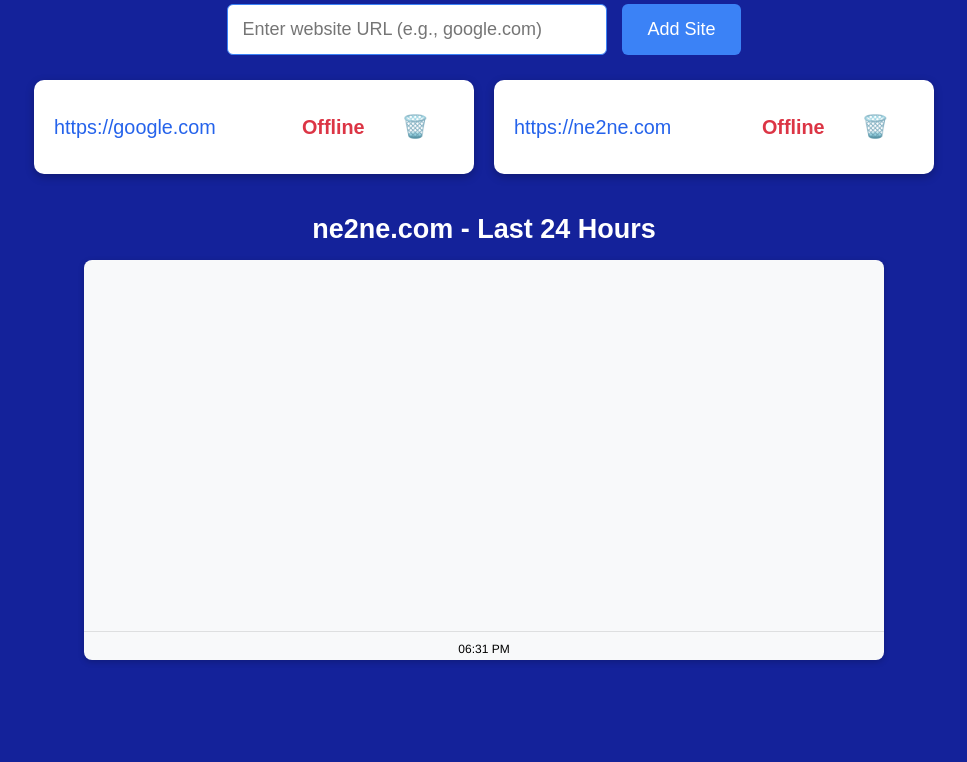
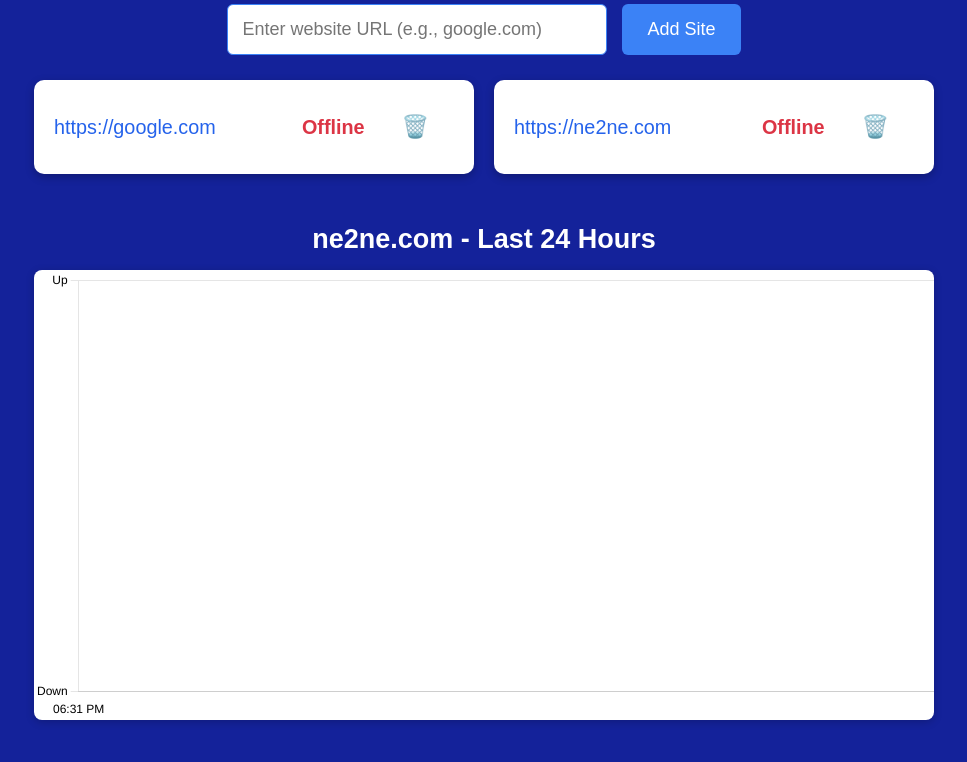
Before and after one commit to Charlieruss04/NE2NESITEMONITOR, a plain HTML site: page index.html in a window 1280 px wide. Shown: the part 258-1020 px from the top of the page, without its empty margins (156-1123 px from the left). Before the commit the page ends 968 px from the top, so only its background shows below. Drawn offline with nearby package versions, Linux system fonts and the light colour scheme; no server answers.

Commit message:
new update to uptime chart

```diff
--- a/script.js
+++ b/script.js
@@ -105,15 +105,29 @@ function drawChart(history) {
 
   if (chart) chart.destroy();
 
-  // Option 2 - Bar Segments (Timeline)
   chart = new Chart(ctx, {
-    type: 'bar',
+    type: 'line',
     data: {
       labels,
       datasets: [{
+        label: 'Uptime',
         data,
-        backgroundColor: data.map(v => v === 1 ? '#28a745' : '#dc3545'),
-        borderWidth: 0
+        fill: true,
+        tension: 0.3, // smooth curves
+        borderWidth: 2,
+        pointRadius: 0,
+        borderColor: '#28a745',
+        backgroundColor: data.map(v =>
+          v === 1
+            ? 'rgba(40,167,69,0.15)'
+            : 'rgba(220,53,69,0.15)'
+        ),
+        segment: {
+          borderColor: ctx => ctx.p1.parsed.y === 1 ? '#28a745' : '#dc3545',
+          backgroundColor: ctx => ctx.p1.parsed.y === 1
+            ? 'rgba(40,167,69,0.15)'
+            : 'rgba(220,53,69,0.15)'
+        }
       }]
     },
     options: {
@@ -124,14 +138,22 @@ function drawChart(history) {
           grid: { display: false },
           ticks: { color: 'black', maxRotation: 0 }
         },
-        y: { display: false }
+        y: {
+          ticks: {
+            color: 'black',
+            stepSize: 1,
+            callback: value => value === 1 ? 'Up' : 'Down'
+          },
+          min: 0,
+          max: 1
+        }
       },
       plugins: {
         legend: { display: false },
         tooltip: {
           callbacks: {
             label: function(context) {
-              const status = context.raw === 1 ? 'Online' : 'Offline';
+              const status = context.parsed.y === 1 ? 'Up' : 'Down';
               const time = history[context.dataIndex].time;
               return `${status} — ${new Date(time).toLocaleString()}`;
             }
--- a/styles.css
+++ b/styles.css
@@ -109,8 +109,8 @@ button:hover {
 
 /* Chart section styling */
 .chart-container {
-  max-width: 800px;
-  margin: 40px auto 20px;
+  max-width: 900px;
+  margin: 50px auto 30px;
   text-align: center;
 }
 
@@ -119,10 +119,10 @@ button:hover {
   color: white;
 }
 
-/* Updated chart styling for bar timeline */
+/* Updated chart styling to match clean look */
 #statusChart {
-  background: #f8f9fa; /* lighter neutral for contrast */
+  background: white;
   border-radius: 8px;
-  box-shadow: 0 2px 6px rgba(0,0,0,0.2);
-  height: 250px; /* taller for better bar visibility */
+  box-shadow: 0 2px 8px rgba(0,0,0,0.2);
+  height: 300px; /* taller for better visibility */
 }
```
